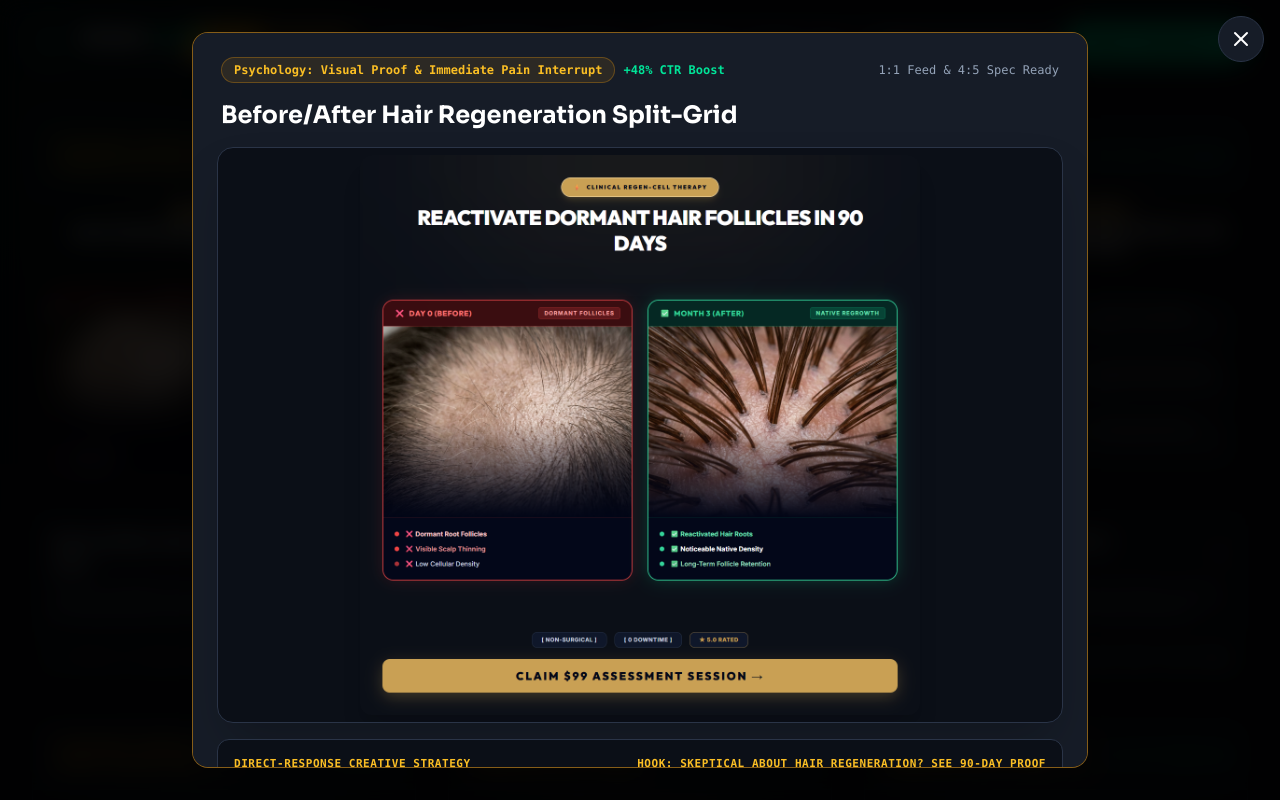
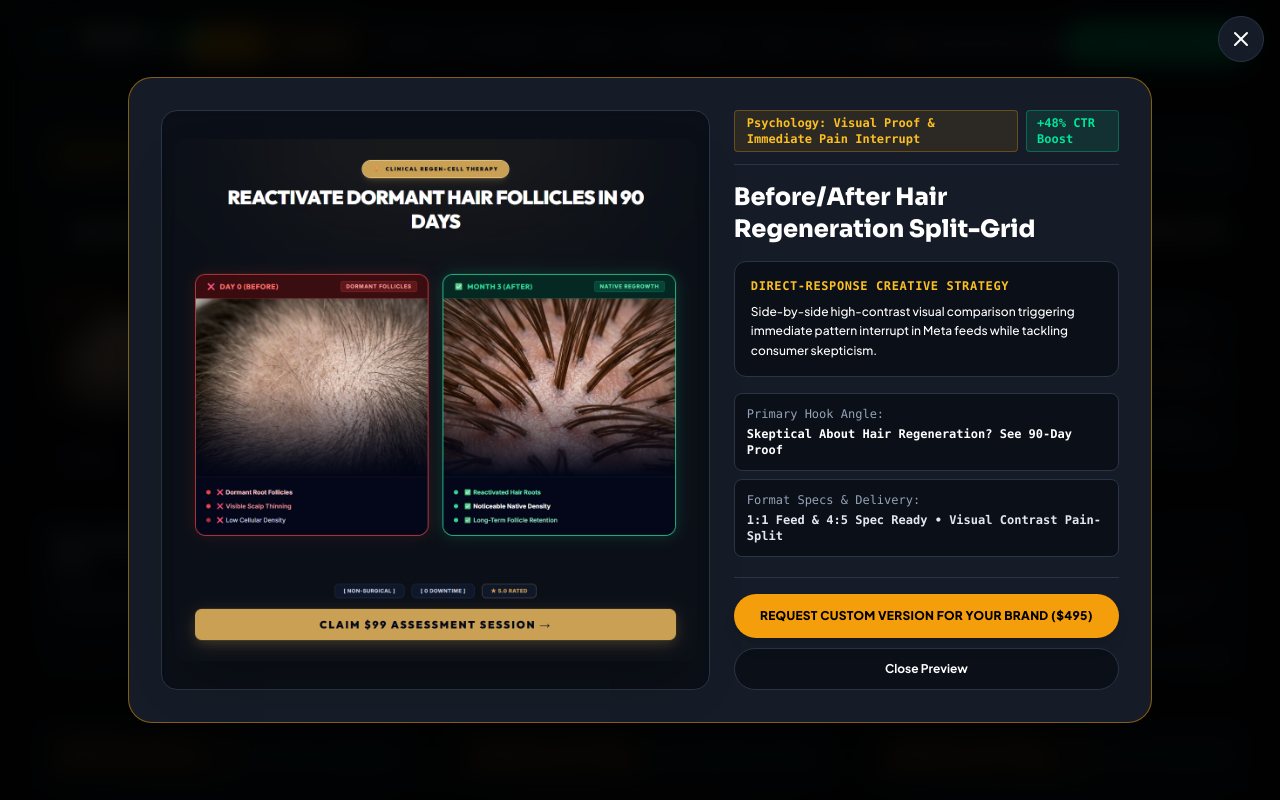
Before and after one commit to StackCuts/Agency, a React (Vite) app: page / in a window 1280 px wide. Both pictures are taken after a click on the element 224 px from the left and 2650 px from the top of the page. Shown: the part 2250-3050 px from the top of the page. Built offline with nearby package versions, Linux system fonts and the light colour scheme.

Commit message:
Convert PortfolioGrid Lightbox modal to 2-Column Horizontal Split layout on desktop (Left: Huge Image, Right: Information & Strategy Panel)

```diff
--- a/src/components/PortfolioGrid.jsx
+++ b/src/components/PortfolioGrid.jsx
@@ -311,7 +311,7 @@ export default function PortfolioGrid({ onOpenModal }) {
 
       </div>
 
-      {/* Lightbox Modal View - High-Impact Large Image View (Same as Carousel) */}
+      {/* Lightbox Modal View - 2-Column Horizontal Split Layout for Desktop */}
       {selectedCreative && (
         <div
           onClick={(e) => { if (e.target === e.currentTarget) setSelectedCreative(null); }}
@@ -326,59 +326,83 @@ export default function PortfolioGrid({ onOpenModal }) {
             <X className="w-6 h-6" />
           </button>
 
-          {/* Modal Container */}
-          <div className="bg-[#161C27] border border-amber-500/50 rounded-2xl max-w-4xl w-full p-4 sm:p-6 relative shadow-2xl space-y-4 max-h-[92vh] overflow-y-auto">
+          {/* Modal Container: Max-w-5xl, 2-Column Grid on Laptop */}
+          <div className="bg-[#161C27] border border-amber-500/50 rounded-3xl max-w-5xl w-full p-4 sm:p-6 lg:p-8 relative shadow-2xl max-h-[92vh] overflow-y-auto">
 
-            {/* Header Info Banner */}
-            <div className="flex flex-wrap items-center justify-between gap-2 px-1 text-xs font-mono">
-              <div className="flex items-center gap-2">
-                <span className="px-3 py-1 rounded-full bg-amber-500/10 text-amber-400 border border-amber-500/30 font-bold">
+            <div className="grid grid-cols-1 lg:grid-cols-12 gap-6 items-stretch">
+
+              {/* LEFT COLUMN: Large High-Res Ad Post Creative (~7 cols on desktop) */}
+              <div className="lg:col-span-7 bg-[#0B0F17] rounded-2xl border border-[#2A3447] p-3 flex items-center justify-center min-h-[380px] lg:min-h-[500px] shadow-inner">
+                <img
+                  src={selectedCreative.image}
+                  alt={selectedCreative.title}
+                  className="max-h-[75vh] w-auto max-w-full object-contain rounded-xl shadow-2xl"
+                />
+              </div>
+
+              {/* RIGHT COLUMN: Information, Psychology & Conversion CTA (~5 cols on desktop) */}
+              <div className="lg:col-span-5 flex flex-col justify-between space-y-5">
+
+                <div className="space-y-4">
+                  {/* Category Tag & Performance Metric */}
+                  <div className="flex items-center justify-between gap-2 border-b border-[#2A3447] pb-3">
+                    <span className="text-xs font-mono px-3 py-1 rounded bg-amber-500/10 text-amber-400 border border-amber-500/30 font-bold">
                       {selectedCreative.psychologyTag}
                     </span>
-                <span className="text-[#00E599] font-bold">{selectedCreative.metric}</span>
-              </div>
-              <span className="text-[#94A3B8]">{selectedCreative.specs}</span>
+                    <span className="text-xs font-mono text-[#00E599] font-extrabold bg-[#00E599]/10 px-2.5 py-1 rounded border border-[#00E599]/30">
+                      {selectedCreative.metric}
+                    </span>
                   </div>
 
-            <h3 className="text-xl sm:text-2xl font-display font-bold text-white px-1">
+                  {/* Title */}
+                  <h3 className="text-xl sm:text-2xl font-display font-extrabold text-white leading-tight">
                     {selectedCreative.title}
                   </h3>
 
-            {/* High Res Creative Image Container - Expanded max-h-[72vh] for maximum text legibility */}
-            <div className="w-full max-h-[72vh] rounded-2xl overflow-hidden border border-[#2A3447] bg-[#0B0F17] flex items-center justify-center p-2 shadow-2xl">
-              <img
-                src={selectedCreative.image}
-                alt={selectedCreative.title}
-                className="max-h-[70vh] w-auto max-w-full object-contain rounded-xl shadow-xl"
-              />
+                  {/* Direct-Response Strategy Box */}
+                  <div className="bg-[#0B0F17] p-4 rounded-xl border border-[#2A3447] space-y-2">
+                    <div className="text-xs font-mono text-amber-400 font-bold uppercase tracking-wider">
+                      Direct-Response Creative Strategy
+                    </div>
+                    <p className="text-white text-xs font-medium leading-relaxed">
+                      {selectedCreative.description}
+                    </p>
                   </div>
 
-            {/* Strategy Info Footer Box */}
-            <div className="bg-[#0B0F17] p-4 rounded-xl border border-[#2A3447] space-y-2 text-xs">
-              <div className="flex flex-wrap items-center justify-between text-amber-400 font-mono font-bold uppercase tracking-wider text-[11px] gap-2">
-                <span>Direct-Response Creative Strategy</span>
-                <span>Hook: {selectedCreative.hookText}</span>
+                  {/* Hook & Format Specs */}
+                  <div className="space-y-2 text-xs font-mono">
+                    <div className="bg-[#0B0F17] p-3 rounded-lg border border-[#2A3447]">
+                      <span className="text-[#94A3B8]">Primary Hook Angle:</span>
+                      <div className="text-white font-bold mt-1">{selectedCreative.hookText}</div>
                     </div>
-              <p className="text-white font-medium text-xs leading-relaxed">{selectedCreative.description}</p>
+                    <div className="bg-[#0B0F17] p-3 rounded-lg border border-[#2A3447]">
+                      <span className="text-[#94A3B8]">Format Specs & Delivery:</span>
+                      <div className="text-slate-200 font-bold mt-1">{selectedCreative.specs} • {selectedCreative.framework}</div>
+                    </div>
+                  </div>
                 </div>
 
-            {/* Modal Actions */}
-            <div className="flex flex-col sm:flex-row gap-3 pt-1">
+                {/* Bottom CTA Action Buttons */}
+                <div className="pt-4 border-t border-[#2A3447] space-y-2.5">
                   <button
                     onClick={() => {
                       setSelectedCreative(null);
                       if (onOpenModal) onOpenModal('Growth Pack ($495 Trial)');
                     }}
-                className="btn-shimmer flex-1 py-3.5 px-6 rounded-full bg-amber-500 text-black font-extrabold text-xs uppercase tracking-wide hover:bg-amber-400 transition-all text-center shadow-lg"
+                    className="btn-shimmer w-full py-3.5 px-6 rounded-full bg-amber-500 text-black font-extrabold text-xs uppercase tracking-wide hover:bg-amber-400 transition-all text-center shadow-lg"
                   >
                     Request Custom Version For Your Brand ($495)
                   </button>
                   <button
                     onClick={() => setSelectedCreative(null)}
-                className="px-6 py-3.5 rounded-full bg-[#0B0F17] border border-[#2A3447] text-white font-bold text-xs hover:border-amber-500/50"
+                    className="w-full py-3 rounded-full bg-[#0B0F17] border border-[#2A3447] text-white font-bold text-xs hover:border-amber-500/50 transition-colors"
                   >
                     Close Preview
                   </button>
+                </div>
+
+              </div>
+
             </div>
 
           </div>
```
Lines whose indentation alone changed are shown as unchanged.
